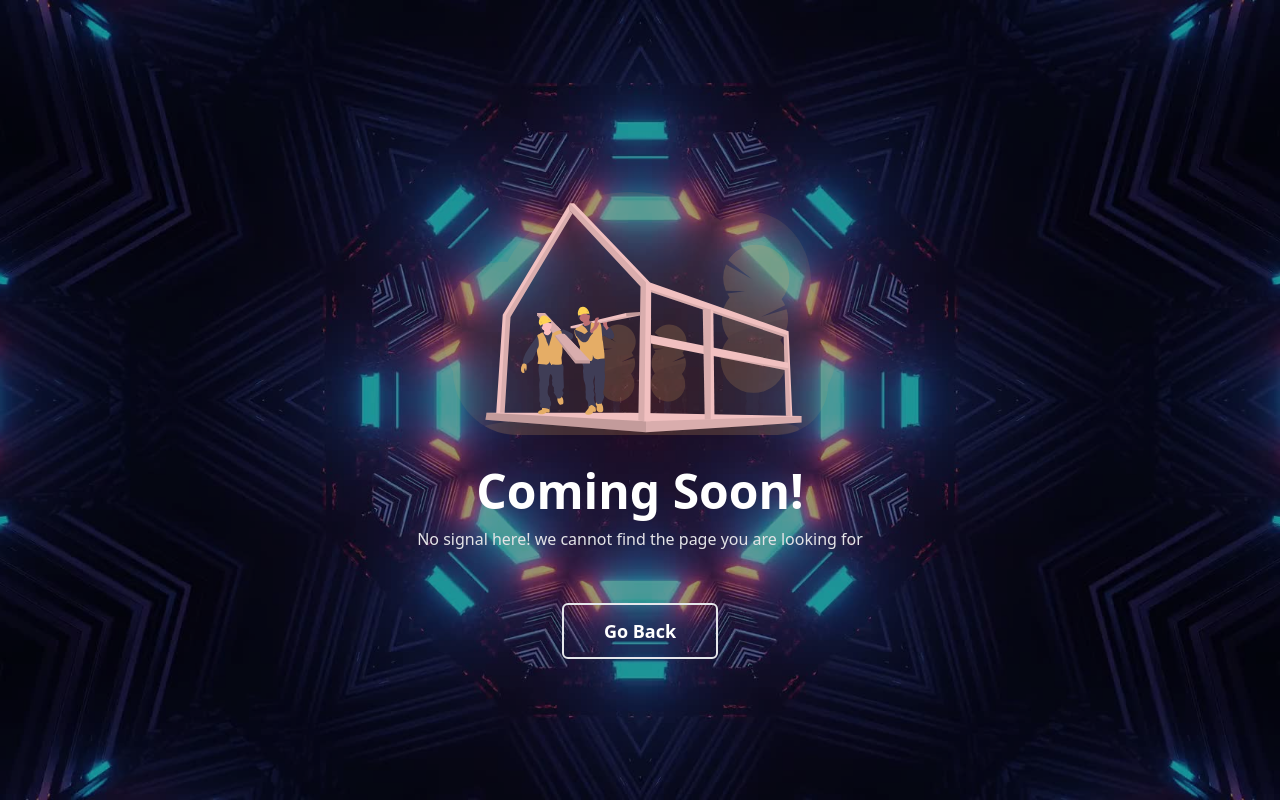
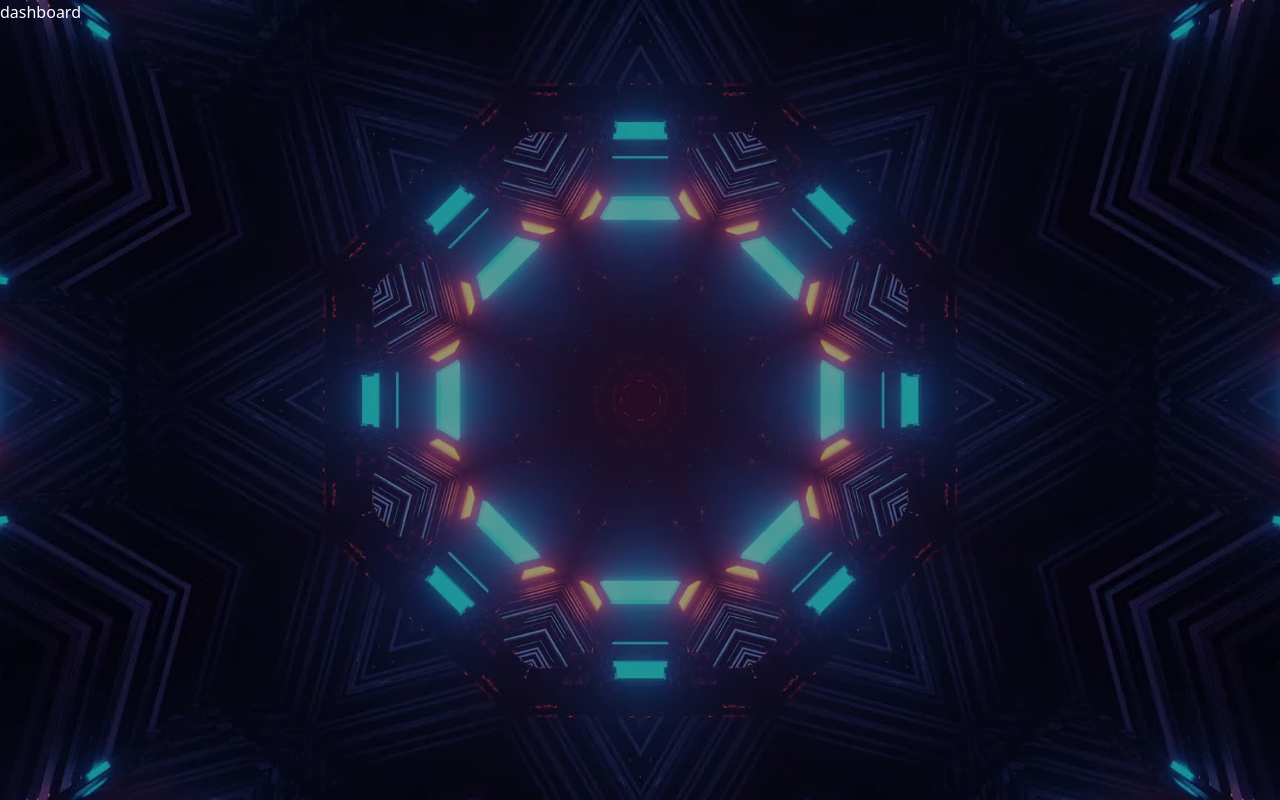
Before and after one commit to ishanjain1502/thar, a Next.js app: page /ca/dashboard in a window 1280 px wide. Before the commit this address had no page. Built offline with nearby package versions, Linux system fonts and the light colour scheme.

Commit message:
dashboard route

```diff
--- /dev/null
+++ b/pages/ca/dashboard.js
@@ -0,0 +1,5 @@
+import React from "react";
+
+export default function dashboard() {
+  return <div>dashboard</div>;
+}
```
